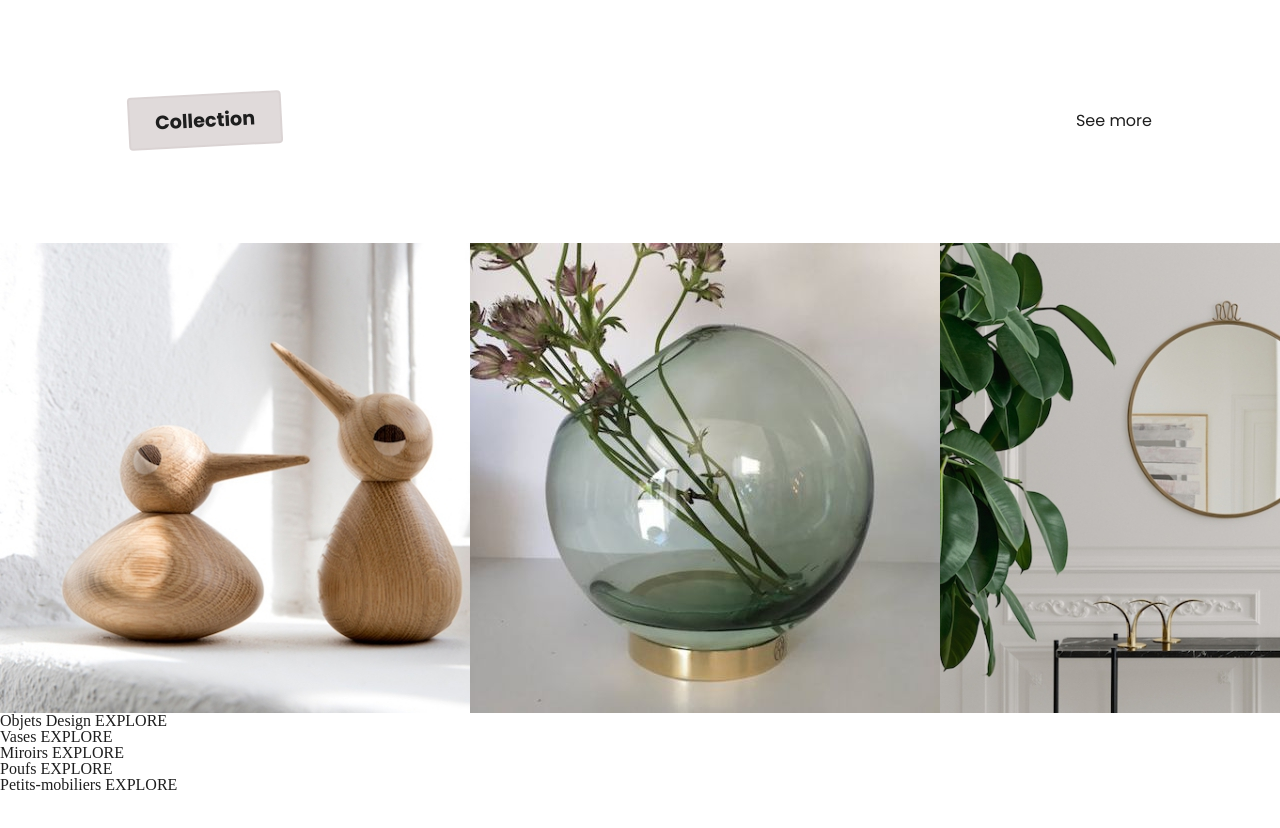
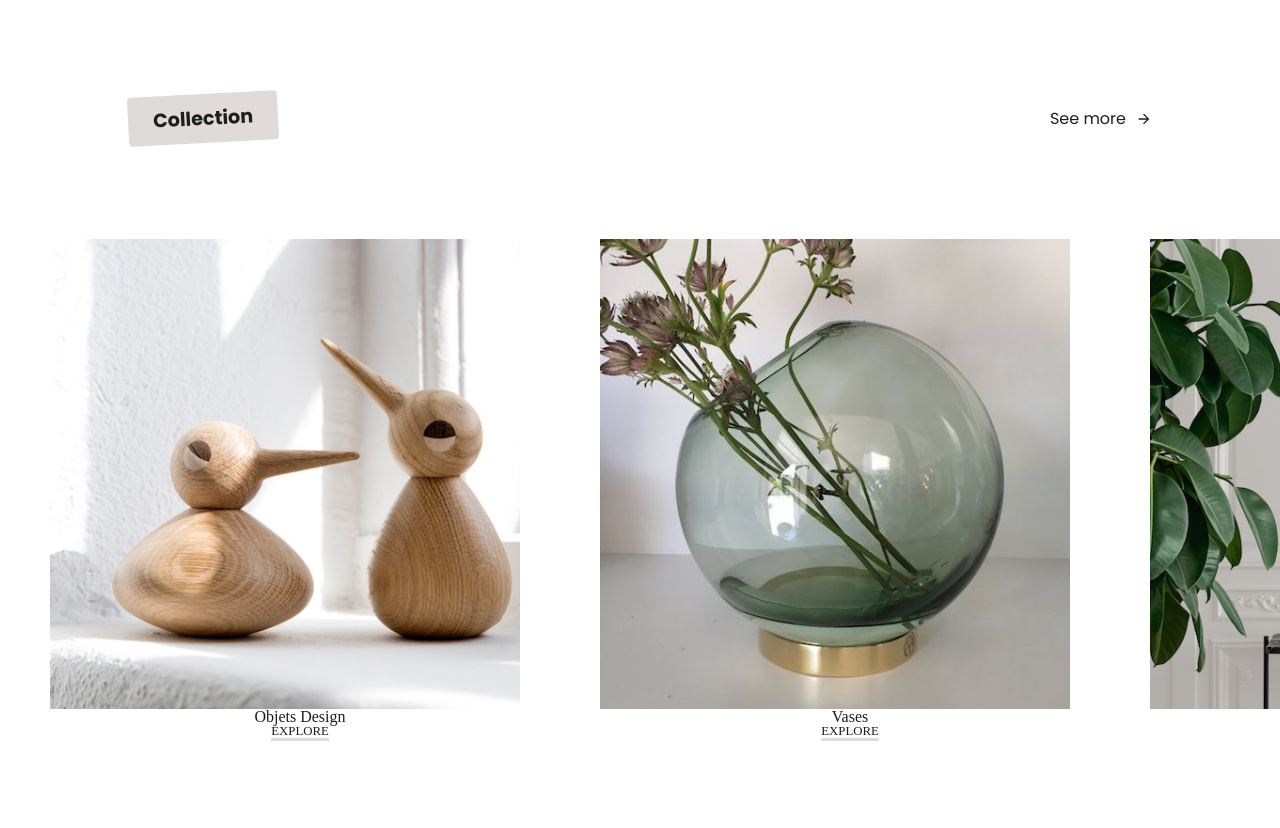
Before and after one commit to marchalclaire/Starter, a website built with Parcel: page src/index.html in a window 1280 px wide. Shown: the part 560-1388 px from the top of the page. Before the commit the page ends 1353 px from the top, so only its background shows below. Built offline with nearby package versions, Linux system fonts and the light colour scheme; some packages are replaced by stand-ins of ours.

Commit message:
collection ok

```diff
--- a/src/css/main.css
+++ b/src/css/main.css
@@ -17,6 +17,7 @@
   --black: #1e1e1e;
   --white: #ffffff;
   --yellow: #ffcc33;
+  --grey: rgba(218, 210, 210, 0.817);
 }
 
 body {
@@ -112,13 +113,39 @@ nav {
   color: var(--black);
   font-size: 1.5vw;
   font-weight: bold;
-  border: 2px solid rgba(218, 210, 210, 0.817);
   padding: 15px 25px;
   border-radius: 4px;
-  background-color: rgba(218, 210, 210, 0.817);
+  background-color: var(--grey);
   transform: rotate(-3deg);
 }
+.title-1 {
+  display: flex;
+  align-items: center;
+}
+
+.title-1 ion-icon {
+  margin-left: 10px;
+}
+
 .container-img {
   display: flex;
-  overflow: scroll;
+  overflow-x: scroll;
+  margin-left: 50px;
+  margin-bottom: 50px;
 }
+.text {
+  display: flex;
+  flex-direction: column;
+  align-items: center;
+  height: 80px;
+}
+.link-category {
+  color: var(--black);
+  font-size: 1vw;
+  border-bottom: 3px solid var(--grey);
+}
+.slide {
+  margin-right: 50px;
+  width: 500px;
+  flex-shrink: 0;
+}
--- a/src/index.html
+++ b/src/index.html
@@ -7,10 +7,12 @@
     <title>My app</title>
     <link rel="stylesheet" href="./css/reset.css" />
     <link rel="stylesheet" href="./css/main.css" />
+    <!--lien de icon flèche de la collection (https://ionicons.com/usage)------------------------>
+    <script src="https://unpkg.com/ionicons@4.5.10-0/dist/ionicons.js"></script>
   </head>
 
   <body>
-    <!-------------------- NAV -------------------->
+    <!------------------------------ NAV ------------------------------->
     <header>
       <h1 class="logo">my design</h1>
       <nav>
@@ -48,42 +50,58 @@
     </section>
 
     <!-------------------- COLLECTION -------------------->
-
-    <section class="collection-container">
+    <section class="collection">
       <div class="container-head">
         <span class="title"><a href="#">Collection</a></span>
-        <span class="title-2"><a href="#">See more</a></span>
+        <span class="title-1">
+          <a href="#">See more</a><ion-icon name="arrow-forward"></ion-icon>
+        </span>
       </div>
 
       <div class="container-img">
+        <!-- slide 01 -->
+        <div class="slide">
           <img src="img/img-1.jpg" alt="photo 1" />
+          <div class="text">
+            <h3>Objets Design</h3>
+            <a class="link-category" href="#">EXPLORE</a>
+          </div>
+        </div>
+        <!-- slide 02 -->
+        <div class="slide">
           <img src="img/img-2.jpg" alt="photo 2" />
+          <div class="text">
+            <h3>Vases</h3>
+            <a class="link-category" href="#">EXPLORE</a>
+          </div>
+        </div>
+        <!-- slide 03 -->
+        <div class="slide">
           <img src="img/img-3.jpg" alt="photo 3" />
+          <div class="text">
+            <h3>Miroirs</h3>
+            <a class="link-category" href="#">EXPLORE</a>
+          </div>
+        </div>
+        <!-- slide 04 -->
+        <div class="slide">
           <img src="img/img-4.jpg" alt="photo 4" />
+          <div class="text">
+            <h3>Poufs</h3>
+            <a class="link-category" href="#">EXPLORE</a>
+          </div>
+        </div>
+        <!-- slide 05-->
+        <div class="slide">
           <img src="img/img-5.jpg" alt="photo 5" />
+          <div class="text">
+            <h3>Petit-mobilier</h3>
+            <a class="link-category" href="#">EXPLORE</a>
           </div>
-
-      <div class="text">
-        <span class="category"><a href="#">Objets Design</a></span>
-        <span class="link-galery"><a href="#">EXPLORE</a></span>
         </div>
-      <div class="text">
-        <span class="category"><a href="#">Vases</a></span>
-        <span class="link-galery"><a href="#">EXPLORE</a></span>
-      </div>
-      <div class="text">
-        <span class="category"><a href="#">Miroirs</a></span>
-        <span class="link-galery"><a href="#">EXPLORE</a></span>
-      </div>
-      <div class="text">
-        <span class="category"><a href="#">Poufs</a></span>
-        <span class="link-galery"><a href="#">EXPLORE</a></span>
-      </div>
-      <div class="text">
-        <span class="category"><a href="#">Petits-mobiliers</a></span>
-        <span class="link-galery"><a href="#">EXPLORE</a></span>
       </div>
     </section>
+    <!-------------------- GALERY PRODUCTS -------------------->
 
     <!--------------------------------------------------------------->
     <script src="./js/main.js"></script>
```
Lines whose indentation alone changed are shown as unchanged.
